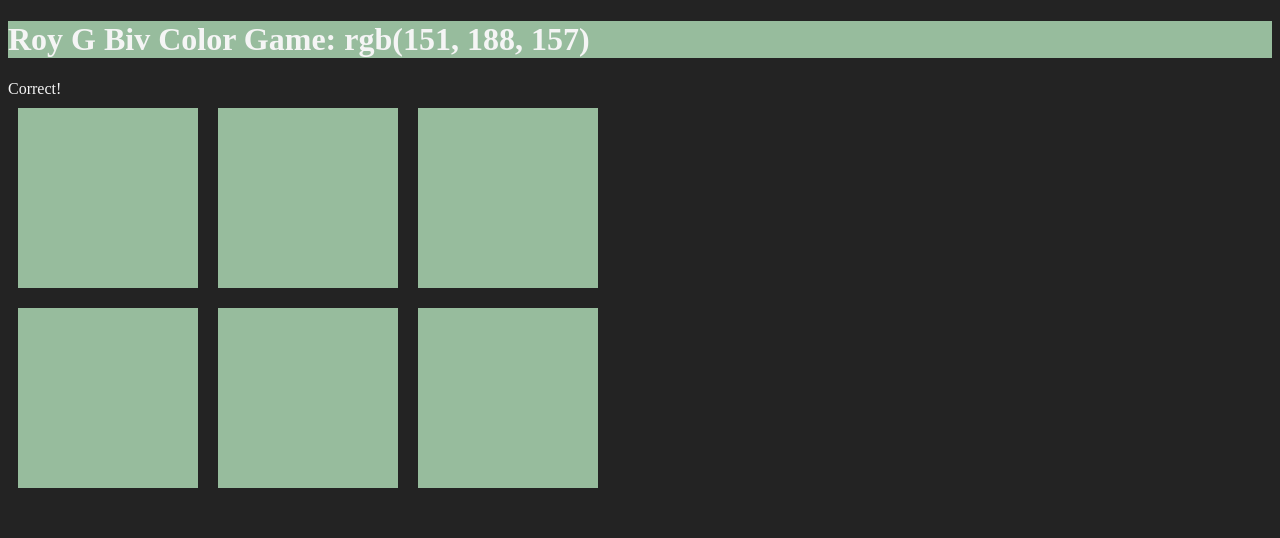
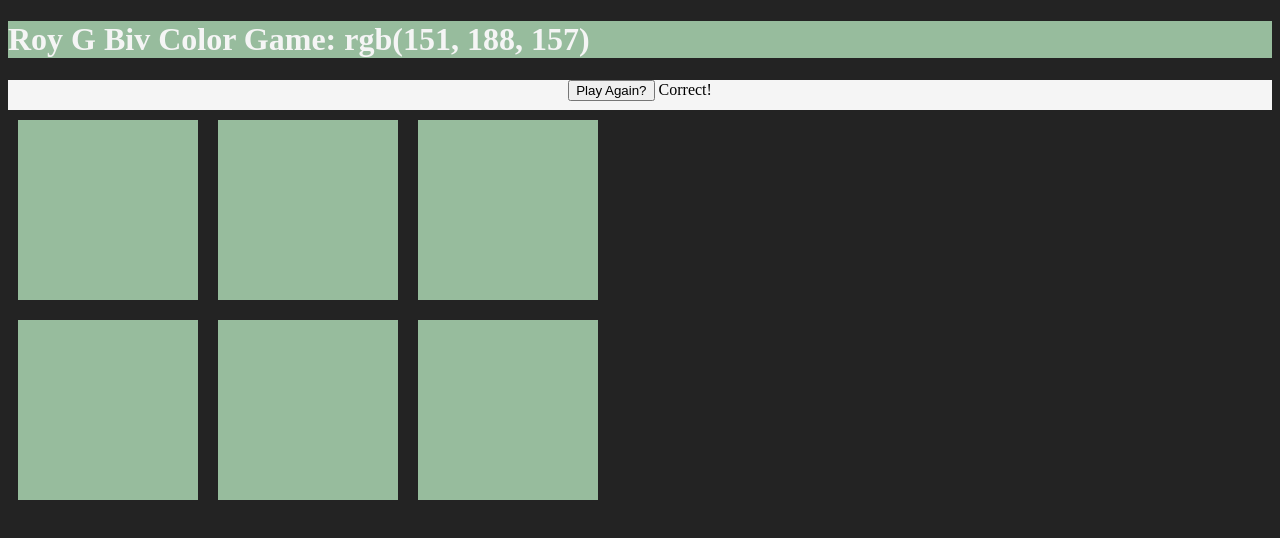
Before and after one commit to cmsegui/roygbiv, a plain HTML site: page colorgame.html in a window 1280 px wide. Both pictures are taken after a click on the element 107 px from the left and 179 px from the top of the page. Drawn offline with Linux system fonts and the light colour scheme.

Commit message:
added button to start a new game and the logic for it

```diff
--- a/colorgame.css
+++ b/colorgame.css
@@ -7,9 +7,6 @@ h1 {
     color: whitesmoke;
 }
 
-span {
-    color: whitesmoke;
-}
 .square {
     width: 30%;
     background-color: lightblue;
@@ -22,3 +19,9 @@ span {
     margin: 0 px auto;
     max-width: 600px;
 }
+
+#stripe {
+    background-color: whitesmoke;
+    height: 30px;
+    text-align: center;
+}
--- a/colorgame.html
+++ b/colorgame.html
@@ -7,7 +7,8 @@
     <body>
         <h1>Roy G Biv Color Game: <span id="colorDisplay">RGB</span></h1>
 
-        <div>
+        <div id="stripe">
+            <button id="reset">New Colors</button>
             <span id="message"></span>
         </div>
 
--- a/colorgame.js
+++ b/colorgame.js
@@ -4,6 +4,16 @@ var pickedColor = pickColor();
 var colorDisplay = document.getElementById("colorDisplay");
 var messageDisplay = document.querySelector("#message");
 var h1 = document.querySelector("h1");
+var resetButton = document.querySelector("#reset");
+
+resetButton.addEventListener("click", function() {
+    colors = generateRandomColors(6);
+    pickedColor = pickColor();
+    colorDisplay.textContent = pickedColor;
+    for(var i = 0; i < squares.length; i++) {
+        squares[i].style.backgroundColor = colors[i];
+    }
+})
 
 colorDisplay.textContent = pickedColor;
 
@@ -17,7 +27,8 @@ for(var i = 0; i < squares.length; i++){
 		var clickedColor = this.style.background;
 		//compare color to pickedColor
 		if(clickedColor === pickedColor) {
-			messageDisplay.textContent = "Correct!";
+            messageDisplay.textContent = "Correct!";
+            resetButton.textContent = "Play Again?"
 			changeColors(clickedColor);
 			h1.style.background = clickedColor;
 		} else {
```
